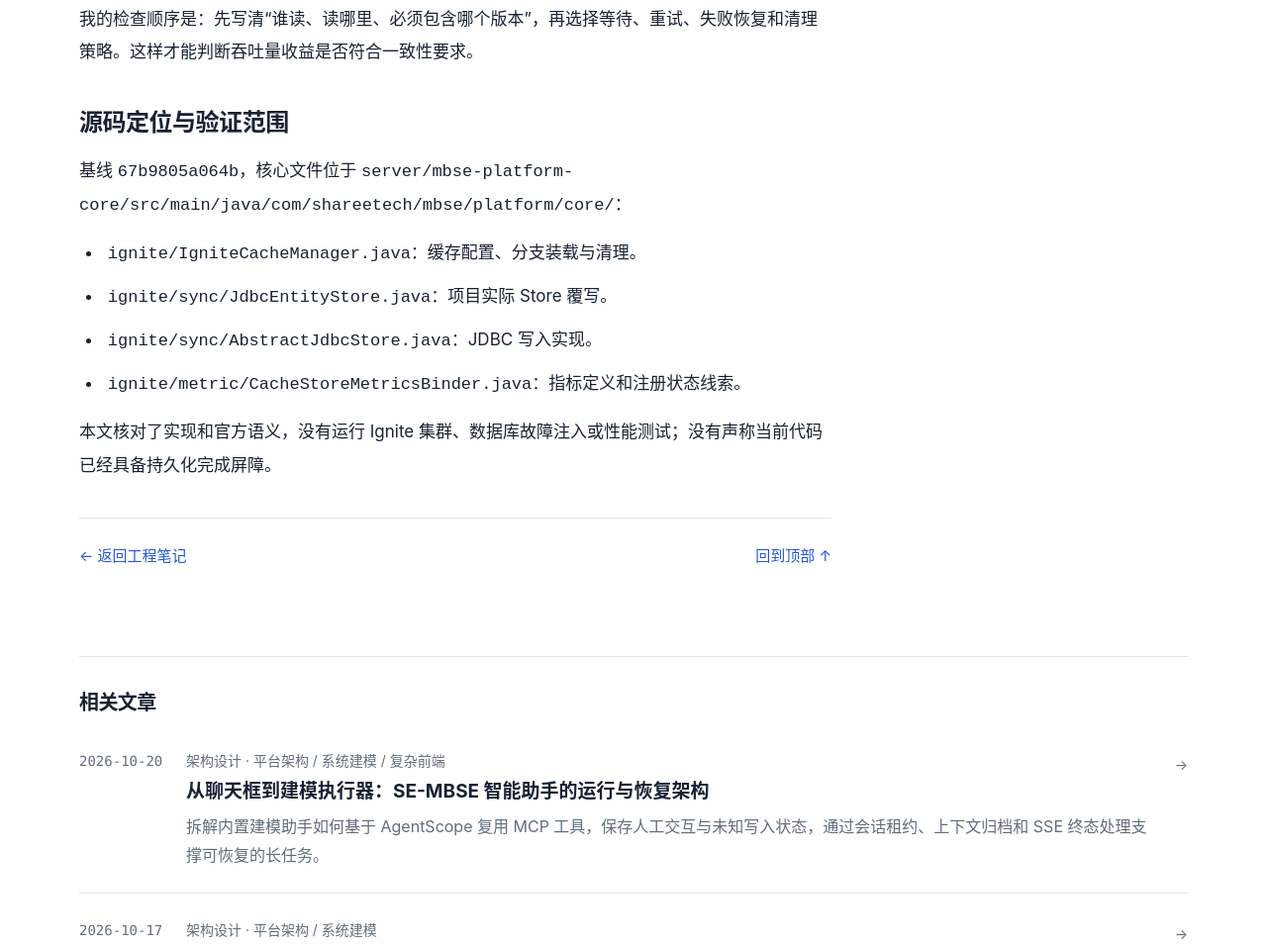
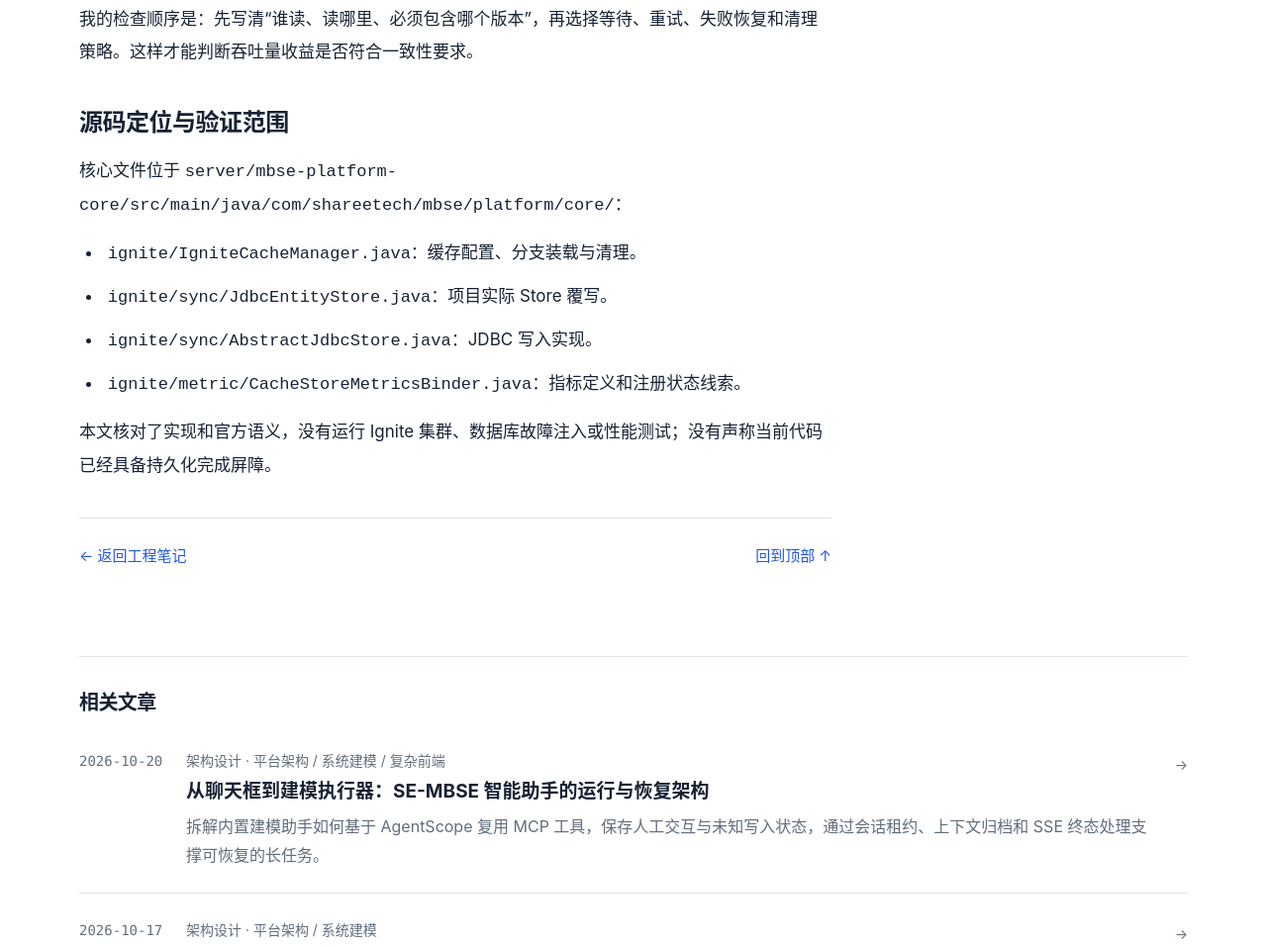
Before and after one commit to cdfeih/hanfei-blog, an Astro site: page /notes/ignite-write-behind-boundaries/ in a window 1280 px wide. Shown: the part 4726-5682 px from the top of the page at 99% size. Built offline with nearby package versions, Linux system fonts and the light colour scheme; Astro itself is replaced by a stand-in of ours; some packages are replaced by stand-ins of ours.

Commit message:
内容更新

```diff
--- a/src/content/notes/async-excel-task-lifecycle.md
+++ b/src/content/notes/async-excel-task-lifecycle.md
@@ -126,6 +126,6 @@ AND 任务终态保存成功
 
 应至少覆盖最后一页、空数据、上传中断、上传永不结束、线程池拒绝和进程重启。对每种情况检查：持久化状态、文件是否可读、错误阶段是否明确、流和线程是否退出、再次执行是否重复副作用。
 
-源码基线 `67b9805a064b`，系统 service 中 `asyncexcel/importer/` 与 `exporter/` 是入口，重点是 `AsyncPageReadListener`、`AsyncExcelImporter`、`AsyncExcelExporter` 和 `AsyncExportTaskSupport`。
+系统 service 中 `asyncexcel/importer/` 与 `exporter/` 是入口，重点是 `AsyncPageReadListener`、`AsyncExcelImporter`、`AsyncExcelExporter` 和 `AsyncExportTaskSupport`。
 
 [实验包](../../examples/engineering-labs/README.md) 已验证分页模型；数据库分页、EasyExcel 文件产出、管道上传故障和任务恢复尚未做集成验证。
--- a/src/content/notes/change-events-completion-semantics.md
+++ b/src/content/notes/change-events-completion-semantics.md
@@ -121,6 +121,6 @@ CompletionStage<List<ListenerResult>> publishAndAwait(Event event);
 
 ## 验证与源码
 
-基线 `67b9805a064b`，核心模块 `ignite/event/` 下的发布器、事件、变更条目和方法监听器，以及 `IgniteTransactionTemplate`、事务切面、线程池配置共同构成证据。
+核心模块 `ignite/event/` 下的发布器、事件、变更条目和方法监听器，以及 `IgniteTransactionTemplate`、事务切面、线程池配置共同构成证据。
 
 [实验说明与运行方法](../../examples/engineering-labs/README.md) 包含嵌套任务模型。本文没有执行生产事件处理器、修复事件总线或验证故障恢复。关键结论是：**分发完成、处理完成、处理成功和可恢复交付，需要分别定义。**
--- a/src/content/notes/collaboration-session-cleanup.md
+++ b/src/content/notes/collaboration-session-cleanup.md
@@ -114,4 +114,4 @@ sessions/check-then-remove: newly-added-session-lost=true
 4. 在广播处注入异常，检查上下文与本地资源是否仍被释放。
 5. 分组删除后立即同 key 重建，检查旧清理动作是否影响新分组。
 
-源码基线为 `67b9805a064b`，入口是项目 service 的 `project/websocket/CollaborativeSessionManager.java`。[独立实验](../../examples/engineering-labs/README.md) 已运行；完整 Java 多线程、WebSocket 和仿真资源集成测试未执行。
+入口是项目 service 的 `project/websocket/CollaborativeSessionManager.java`。[独立实验](../../examples/engineering-labs/README.md) 已运行；完整 Java 多线程、WebSocket 和仿真资源集成测试未执行。
--- a/src/content/notes/ignite-write-behind-boundaries.md
+++ b/src/content/notes/ignite-write-behind-boundaries.md
@@ -115,7 +115,7 @@ public void deleteAll(Collection<?> collection) throws CacheWriterException {
 
 ## 源码定位与验证范围
 
-基线 `67b9805a064b`，核心文件位于 `server/mbse-platform-core/src/main/java/com/shareetech/mbse/platform/core/`：
+核心文件位于 `server/mbse-platform-core/src/main/java/com/shareetech/mbse/platform/core/`：
 
 - `ignite/IgniteCacheManager.java`：缓存配置、分支装载与清理。
 - `ignite/sync/JdbcEntityStore.java`：项目实际 Store 覆写。
--- a/src/content/notes/java-typescript-contract-generation.md
+++ b/src/content/notes/java-typescript-contract-generation.md
@@ -137,6 +137,6 @@ Java 源码中的泛型、继承、导入别名解析、嵌套类型、注解参
 
 我会保留一组小而有区分力的 Java 输入：可空 Size、NotNull、Long 大值、嵌套泛型、继承字段和局部更新对象。逐项断言生成类型、运行时 schema 和真实 JSON 样本的关系，并给整个生成流程设置超时。
 
-源码基线 `67b9805a064b`，入口 `client/script/convertJavaToTs.cjs`。[实验包](../../examples/engineering-labs/README.md) 包含原函数抽取结果、来源指纹、VM 超时检查与大整数解析示例。
+入口 `client/script/convertJavaToTs.cjs`。[实验包](../../examples/engineering-labs/README.md) 包含原函数抽取结果、来源指纹、VM 超时检查与大整数解析示例。
 
 本轮没有执行会清理目录的完整生成任务，没有修改生成器，也没有验证所有后端端点。已经确认的事实是：当前必填函数在指定边界输入下不能结束；其余契约风险需要相应的端到端证据。
--- a/src/content/notes/leading-architecture-with-team.md
+++ b/src/content/notes/leading-architecture-with-team.md
@@ -8,7 +8,6 @@ kind: delivery
 publishedAt: 2026-09-08
 ---
 
-> 本文为开发测试样例（fixture），用于验证网站功能。正式发布前请替换或删除。
 
 架构设计完成后，真正的考验才开始：模块职责是否能翻译成清晰的任务？任务边界是否与模块边界一致？集成验证由谁负责？
 
--- a/src/content/notes/logging-useful-without-payloads.md
+++ b/src/content/notes/logging-useful-without-payloads.md
@@ -123,7 +123,7 @@ payloadUtf16Length / payloadFingerprint
 
 ## 复现与验证范围
 
-源码为核心模块 `util/LogSanitizer.java`，基线 `67b9805a064b`。实验保留源文件，附文件指纹与 `LogSanitizerLab.java`。
+源码为核心模块 `util/LogSanitizer.java`，实验保留源文件，附文件指纹与 `LogSanitizerLab.java`。
 
 [下载与运行说明](../../examples/engineering-labs/README.md) 中给出编译命令。本轮在 JDK 21.0.7 上通过 10 项断言，覆盖正常与非法 URL、掩码、短指纹、两种长度、CR/LF/TAB 和 Unicode 分隔符。
 
--- a/src/content/notes/metamodel-upgrade-data-ownership.md
+++ b/src/content/notes/metamodel-upgrade-data-ownership.md
@@ -202,6 +202,6 @@ remote：本次目标版源值
 
 ## 实现依据
 
-本文依据 `feature/v2.5.0/normal` 的固定提交 `4918e0d278`，讨论团队实现及我的架构分析。主要入口为 `FrameworkUpgradeServiceImpl#doExecuteFrameworkUpgrade`、`FrameworkFeatureConfigServiceImpl#rebuildByMapping`、`ImportServiceImpl#syncFrameworkImports`。
+本文讨论团队实现及我的架构分析。主要入口为 `FrameworkUpgradeServiceImpl#doExecuteFrameworkUpgrade`、`FrameworkFeatureConfigServiceImpl#rebuildByMapping`、`ImportServiceImpl#syncFrameworkImports`。
 
 关于版本身份与缓存边界，可继续阅读[版本感知缓存键的设计](/notes/version-aware-cache-keys/)。
--- a/src/content/notes/modular-monolith-api-service.md
+++ b/src/content/notes/modular-monolith-api-service.md
@@ -113,7 +113,7 @@ P：再次读取，记录是否发生接口调用及返回标签
 
 ## 源码定位与验证范围
 
-源码基线为 `67b9805a064b`，主要入口：
+主要入口：
 
 - `server/mbse-platform-web/pom.xml`：最终服务组装。
 - `core/dubbo/DubboConfig.java`：这里及下文的 core 指核心模块 Java 包。
--- a/src/content/notes/mysql-dm-migration-semantics.md
+++ b/src/content/notes/mysql-dm-migration-semantics.md
@@ -204,6 +204,6 @@ INSERT INTO "SEED" ("ID", "NAME") VALUES (102, 'B');
 
 ## 实现依据
 
-本文依据 `feature/v2.5.0/normal` 固定提交 `4918e0d278` 中的 `scripts/database/convert-mysql-migrations-to-dm.py`、`mysql_migration_model.py` 及对应测试。提到的参数和支持范围均属于这个实现快照。
+本文依据`scripts/database/convert-mysql-migrations-to-dm.py`、`mysql_migration_model.py` 及对应测试。提到的参数和支持范围均属于这个实现快照。
 
 数据库写入完成还有缓存与持久化层面的边界，可继续阅读[Ignite write-behind 的边界](/notes/ignite-write-behind-boundaries/)。
--- a/src/content/notes/oslc-rdf-parsing-boundaries.md
+++ b/src/content/notes/oslc-rdf-parsing-boundaries.md
@@ -125,4 +125,4 @@ type RdfValue =
 
 这些是建议验收数据，不是已经全部运行的测试清单。
 
-基线为 `67b9805a064b`，源码位于 adapter service 的 `adapter/oslc/parser/OslcRdfModelReader.java` 与 `OslcResourceParser.java`。本文完成源码追踪和图模型推演，未启动外部 OSLC 服务或执行 Jena 集成测试。
+源码位于 adapter service 的 `adapter/oslc/parser/OslcRdfModelReader.java` 与 `OslcResourceParser.java`。本文完成源码追踪和图模型推演，未启动外部 OSLC 服务或执行 Jena 集成测试。
--- a/src/content/notes/version-aware-cache-keys.md
+++ b/src/content/notes/version-aware-cache-keys.md
@@ -358,7 +358,7 @@ generation: old-reader=OLD; next-reader=NEW
 
 ## 源码与实验范围
 
-基于 SE-MBSE 提交 `67b9805a06` 核对。以下路径相对于相应模块的 Java 源码包：
+以下路径相对于相应模块的 Java 源码包：
 
 - project：`metamodel/cache/manager/AbstractVersionedCacheManager.java`、`ElementCacheManager.java`、`ProjectCachePreloader.java`。
 - project：`config/MetaVersionMapper.java`、`utils/IgniteVersionTemplate.java`、`management/service/impl/VersionControlServiceImpl.java`。
```
